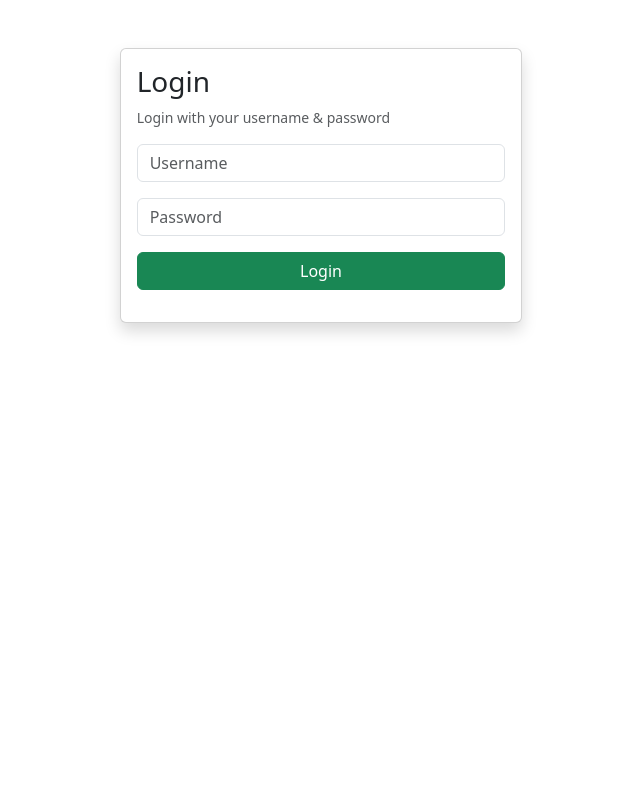
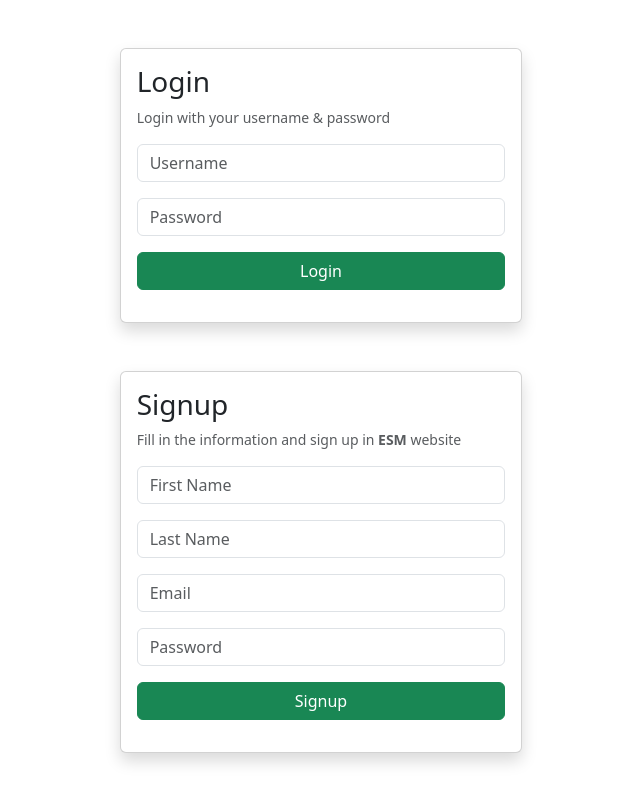
Before and after one commit to ali-moradzade/ems-site, a React (Create React App) app in the folder frontend/: page / in a window 1280 px wide. Shown: the whole page, without its empty margins (319-959 px from the left). Built offline with nearby package versions, Linux system fonts and the light colour scheme.

Commit message:
adding Signup Page

```diff
--- a/frontend/src/App.tsx
+++ b/frontend/src/App.tsx
@@ -1,10 +1,12 @@
 import React from 'react';
 import {LoginPage} from "./pages/LoginPage";
+import {SignupPage} from "./pages/SignupPage";
 
 export function App() {
     return (
         <div className="container-fluid">
             <LoginPage/>
+            <SignupPage/>
         </div>
     );
 }
--- /dev/null
+++ b/frontend/src/pages/SignupPage.tsx
@@ -0,0 +1,45 @@
+export function SignupPage() {
+    return (
+        <div className="row justify-content-center mt-5">
+            <div className="col-4">
+                <div className="card shadow">
+                    <div className="card-body">
+                        <div className="card-title">
+                            <h3>Signup</h3>
+                            <div className="card-text">
+                                <p className="small text-muted">
+                                    Fill in the information and sign up in <span className="fw-bold">ESM</span> website
+                                </p>
+                                <form>
+                                    <div className="mb-3">
+                                        <input placeholder="First Name" type="text" id="signupFirstName"
+                                               className="form-control form-control mt-2"
+                                               required/>
+                                    </div>
+                                    <div className="mb-3">
+                                        <input placeholder="Last Name" type="text" id="signupLastName"
+                                               className="form-control form-control mt-2"
+                                               required/>
+                                    </div>
+                                    <div className="mb-3">
+                                        <input placeholder="Email" type="email" id="signupEmail"
+                                               className="form-control form-control mt-2"
+                                               required/>
+                                    </div>
+                                    <div className="mb-3">
+                                        <input placeholder="Password" type="password" id="signupPassword"
+                                               className="form-control form-control mt-2"
+                                               required/>
+                                    </div>
+                                    <div className="mb-3 d-grid">
+                                        <input type="submit" className="btn btn-success" value="Signup"/>
+                                    </div>
+                                </form>
+                            </div>
+                        </div>
+                    </div>
+                </div>
+            </div>
+        </div>
+    );
+}
```
